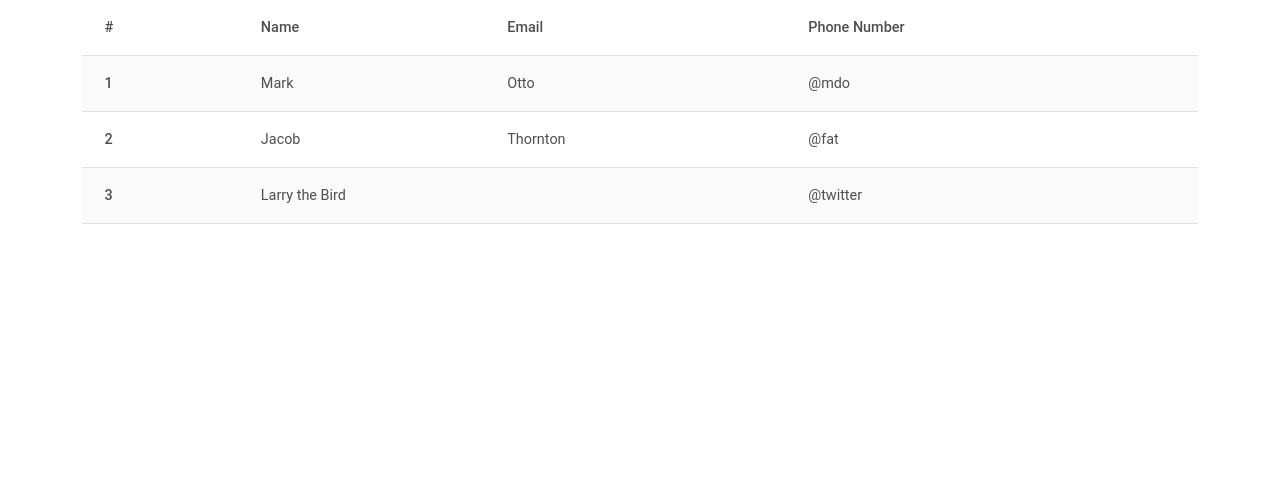
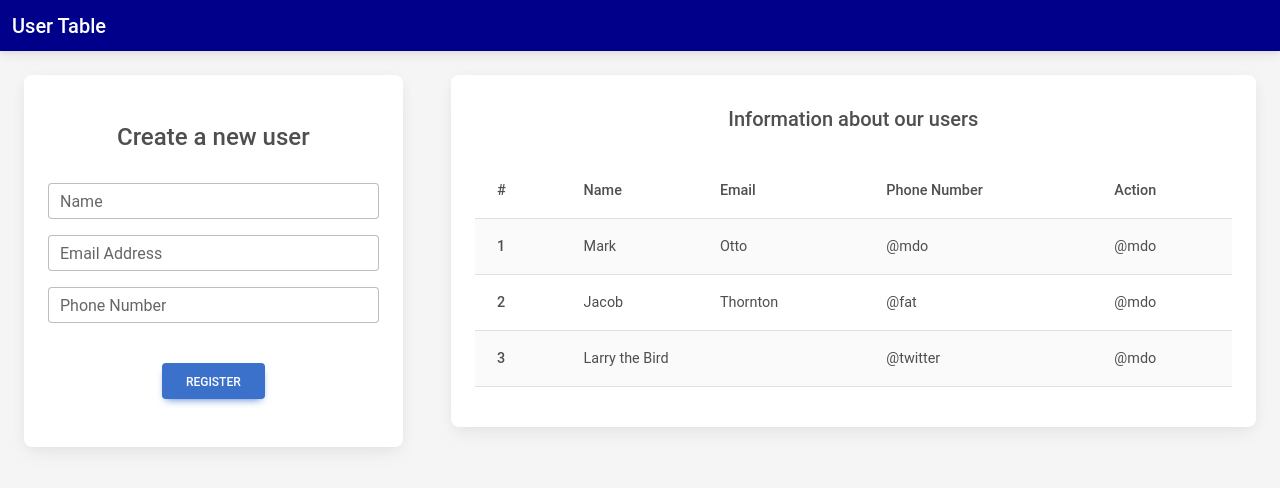
Before and after one commit to ptpeck357/userfrontend, a React (Create React App) app: page / in a window 1280 px wide. Shown: the top 488 px of the page. Built offline with nearby package versions, Linux system fonts and the light colour scheme.

Commit message:
Styling the skeleton of submit form and user table with dummy data

```diff
--- a/package.json
+++ b/package.json
@@ -6,7 +6,9 @@
     "@testing-library/jest-dom": "^5.16.2",
     "@testing-library/react": "^12.1.4",
     "@testing-library/user-event": "^13.5.0",
+    "bootstrap": "^5.1.3",
     "mdb-react-ui-kit": "^2.4.0",
+    "mdbreact": "^5.2.0",
     "react": "^17.0.2",
     "react-dom": "^17.0.2",
     "react-scripts": "5.0.0",
--- a/src/App.css
+++ b/src/App.css
@@ -2,3 +2,12 @@
 	text-align: center;
 	background-color: gray;
 }
+
+.card-title {
+	text-align: center;
+	margin-top: 2rem
+}
+
+.row {
+	margin: 0px !important;
+}
--- a/src/App.js
+++ b/src/App.js
@@ -1,11 +1,23 @@
-import UserTable from "./components/UserTable";
-import { MDBContainer } from 'mdb-react-ui-kit';
+import { MDBRow, MDBCol } from 'mdb-react-ui-kit';
+import Navbar from './components/Navbar';
+
+import CreateUserForm from './components/CreateUserForm';
+import UserTable from './components/UserTable';
 
 const App = () => {
 	return (
-		<MDBContainer>
-			<UserTable />
-		</MDBContainer>
+		<>
+			<Navbar />
+			<MDBRow className="mt-4">
+				<MDBCol md="4" >
+					<CreateUserForm />
+				</MDBCol>
+
+				<MDBCol md="8" >
+					<UserTable />
+				</MDBCol>
+			</MDBRow>
+		</>
 	);
 }
 
--- /dev/null
+++ b/src/components/CreateUserForm.js
@@ -0,0 +1,62 @@
+import React, { useState } from 'react';
+import { MDBContainer, MDBInput, MDBBtn, MDBCard, MDBCardBody } from 'mdb-react-ui-kit';
+
+const CreateUserForm = () => {
+	const [formValue, setFormValue] = useState({
+		username: '',
+		email: '',
+		phonenumber: '',
+	});
+
+	const onChange = (event) => {
+		setFormValue({ ...formValue, [event.target.name]: event.target.value });
+	};
+
+	return (
+		<MDBContainer>
+			<MDBCard>
+				<MDBCardBody>
+					<form>
+						<p className="h4 text-center py-4">Create a new user</p>
+						<div className="grey-text">
+							<MDBInput
+								id='username'
+								type='text'
+								label='Name'
+								name='name'
+								// value={}
+								onChange={onChange}
+								required
+							/>
+							<MDBInput className='mt-3'
+								id='email'
+								type='email'
+								label='Email Address'
+								name='email'
+								// value={}
+								onChange={onChange}
+								required
+							/>
+							<MDBInput className='mt-3'
+								id='phonenumber'
+								type='tel'
+								name='phonenumber'
+								label='Phone Number'
+								// value={}
+								onChange={onChange}
+								required
+							/>
+						</div>
+						<div className="text-center py-4 mt-3">
+							<MDBBtn type="submit">
+								Register
+							</MDBBtn>
+						</div>
+					</form>
+				</MDBCardBody>
+			</MDBCard>
+		</MDBContainer>
+	);
+};
+
+export default CreateUserForm;
--- /dev/null
+++ b/src/components/Navbar.js
@@ -0,0 +1,16 @@
+import React from 'react';
+import { MDBContainer, MDBNavbar, MDBNavbarBrand } from 'mdb-react-ui-kit';
+
+ const Navbar = () => {
+	return (
+		<>
+			<MDBNavbar expand='lg' dark  light style={{ backgroundColor: '#00008B' }}>
+				<MDBContainer fluid>
+					<MDBNavbarBrand tag="span" className='mb-0 h1 db'>User Table</MDBNavbarBrand>
+				</MDBContainer>
+			</MDBNavbar>
+		</>
+	);
+}
+
+export default Navbar;
--- a/src/components/UserTable.js
+++ b/src/components/UserTable.js
@@ -1,8 +1,22 @@
 import React from 'react';
-import { MDBTable, MDBTableHead, MDBTableBody } from 'mdb-react-ui-kit';
+import {
+	MDBContainer,
+	MDBCard,
+	MDBCardBody,
+	MDBCardTitle,
+	MDBTable,
+	MDBTableHead,
+	MDBTableBody
+} from 'mdb-react-ui-kit';
 
 const UserTable = () => {
 	return (
+		<MDBContainer>
+			<MDBCard>
+				<MDBCardTitle className='center-text'>
+					Information about our users
+				</MDBCardTitle>
+				<MDBCardBody>
 					<MDBTable striped>
 						<MDBTableHead>
 							<tr>
@@ -10,6 +24,7 @@ const UserTable = () => {
 								<th scope='col'>Name</th>
 								<th scope='col'>Email</th>
 								<th scope='col'>Phone Number</th>
+								<th scope='col'>Action</th>
 							</tr>
 						</MDBTableHead>
 						<MDBTableBody>
@@ -18,20 +33,26 @@ const UserTable = () => {
 								<td>Mark</td>
 								<td>Otto</td>
 								<td>@mdo</td>
+								<td>@mdo</td>
 							</tr>
 							<tr>
 								<th scope='row'>2</th>
 								<td>Jacob</td>
 								<td>Thornton</td>
 								<td>@fat</td>
+								<td>@mdo</td>
 							</tr>
 							<tr>
 								<th scope='row'>3</th>
 								<td colSpan={2}>Larry the Bird</td>
 								<td>@twitter</td>
+								<td>@mdo</td>
 							</tr>
 						</MDBTableBody>
 					</MDBTable>
+				</MDBCardBody>
+			</MDBCard>
+		</MDBContainer>
 	);
 }
 
--- a/src/index.css
+++ b/src/index.css
@@ -5,6 +5,7 @@ body {
 		sans-serif;
 	-webkit-font-smoothing: antialiased;
 	-moz-osx-font-smoothing: grayscale;
+	background: whitesmoke !important;
 }
 
 code {
--- a/src/index.js
+++ b/src/index.js
@@ -5,7 +5,7 @@ import App from './App';
 import './App.css';
 import './index.css';
 import 'mdb-react-ui-kit/dist/css/mdb.min.css';
-// import 'bootstrap/dist/js/bootstrap.bundle.js';
+import 'bootstrap/dist/js/bootstrap.bundle.js';
 
 ReactDOM.render(
 	<React.StrictMode>
```
Also changed, not shown: src/components/SubmitForm.js (deleted), 1 other file (tests, documents, lock files or other folders). Lines whose indentation alone changed are shown as unchanged.
